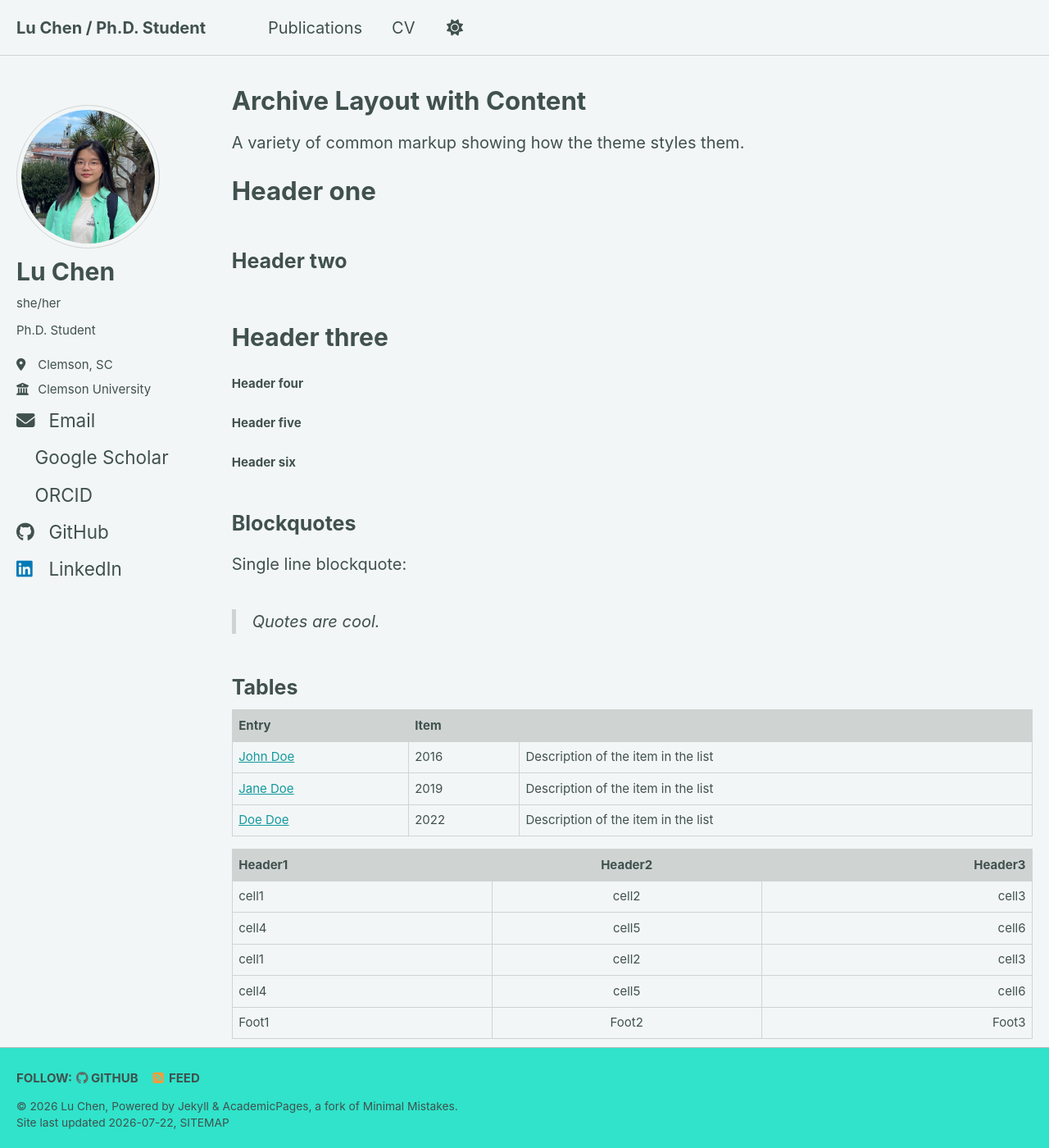
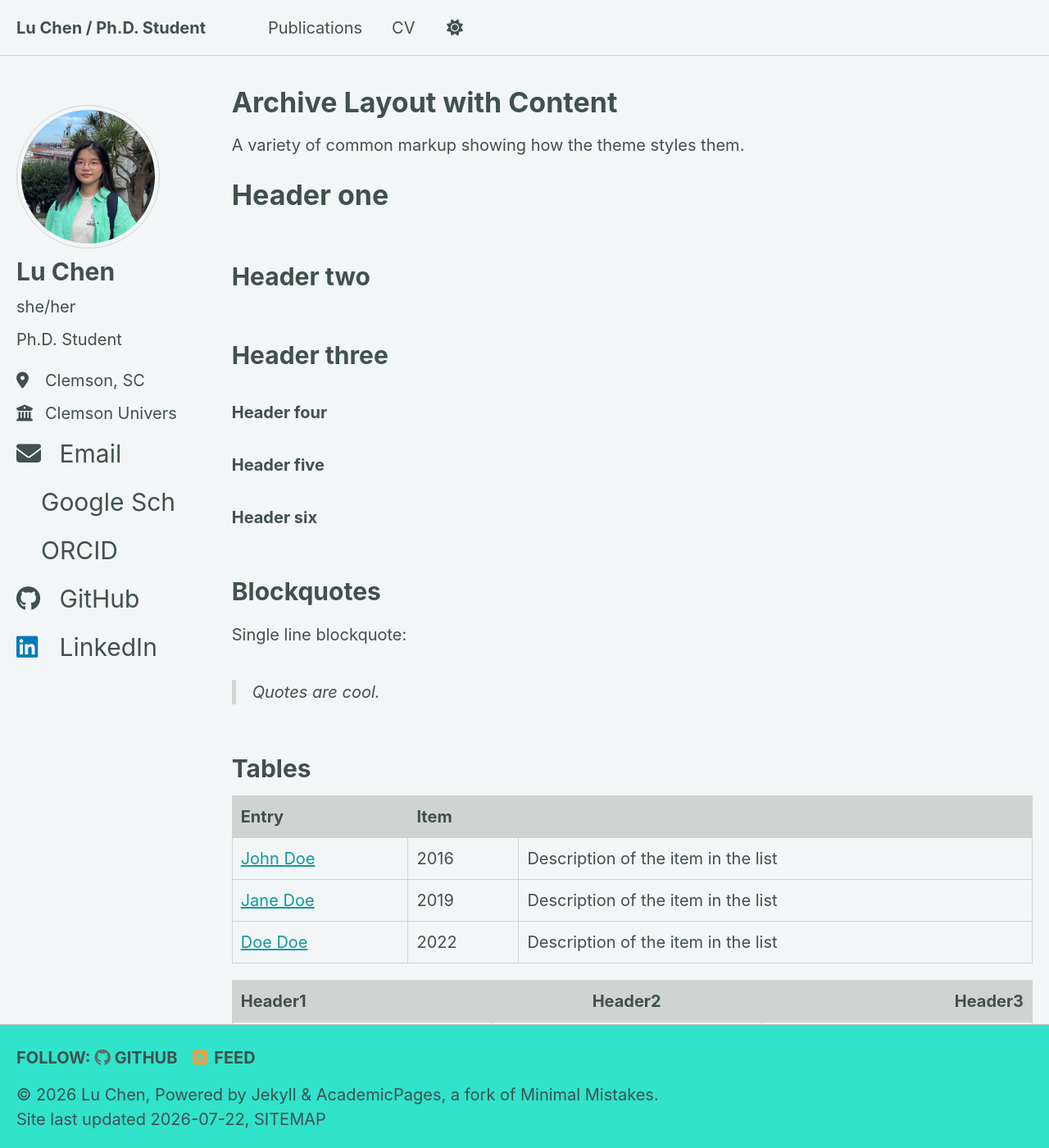
Before and after one commit to lulubell-2/lulubell-2.github.io, a Jekyll site: the page built from _pages/archive-layout-with-content.md, in a window 1280 px wide and 1400 px high. Shown: the whole window at 82% size. Built offline with Jekyll 4.4.1, drawn with Linux system fonts in a browser that asks for light colours; a style sheet for code colours, icons or effects is not loaded.

Commit message:
Update _themes.scss

```diff
--- a/_sass/_themes.scss
+++ b/_sass/_themes.scss
@@ -31,13 +31,13 @@ $garamond                   : Garamond, serif;
 
 /* Type scale */
 $type-size-1                : 2.441em;  // ~39.056px
-$type-size-2                : 1.953em;  // ~31.248px
-$type-size-3                : 1.563em;  // ~25.008px
-$type-size-4                : 1.25em;   // ~20px
+$type-size-2                : 2.1em;  // ~31.248px
+$type-size-3                : 1.7em;  // ~25.008px
+$type-size-4                : 1.5em;   // ~20px
 $type-size-5                : 1.5em;      // ~16px
-$type-size-6                : 0.75em;   // ~12px
-$type-size-7                : 0.6875em; // ~11px
-$type-size-8                : 0.625em;  // ~10px
+$type-size-6                : 1em;   // ~12px
+$type-size-7                : 1em; // ~11px
+$type-size-8                : 1em;  // ~10px
 
 $global-font-family         : $sans-serif;
 $header-font-family         : $sans-serif;
```
